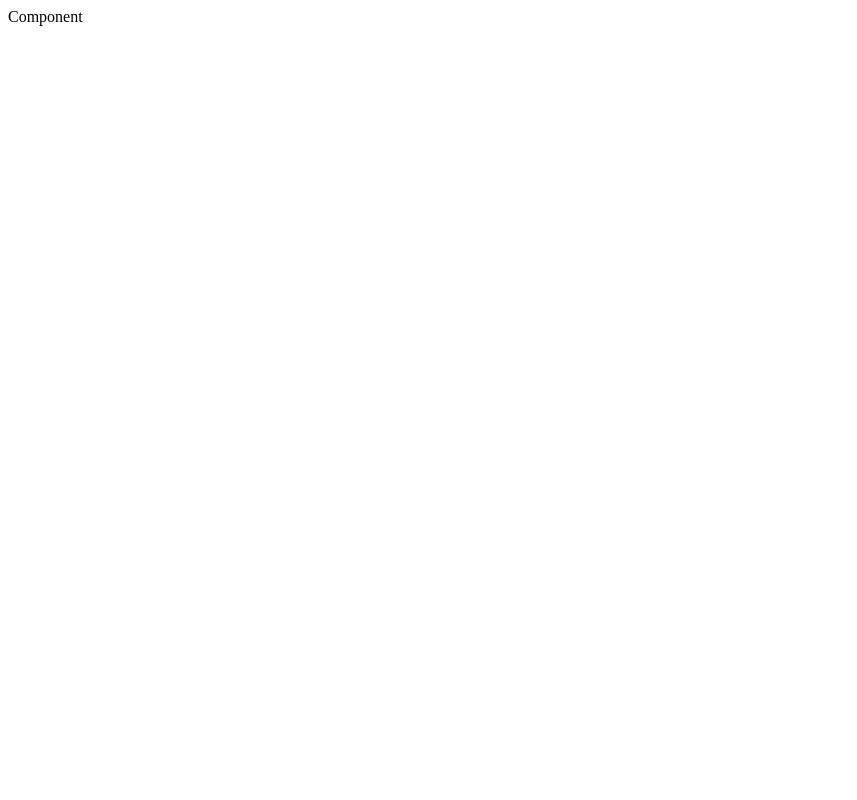
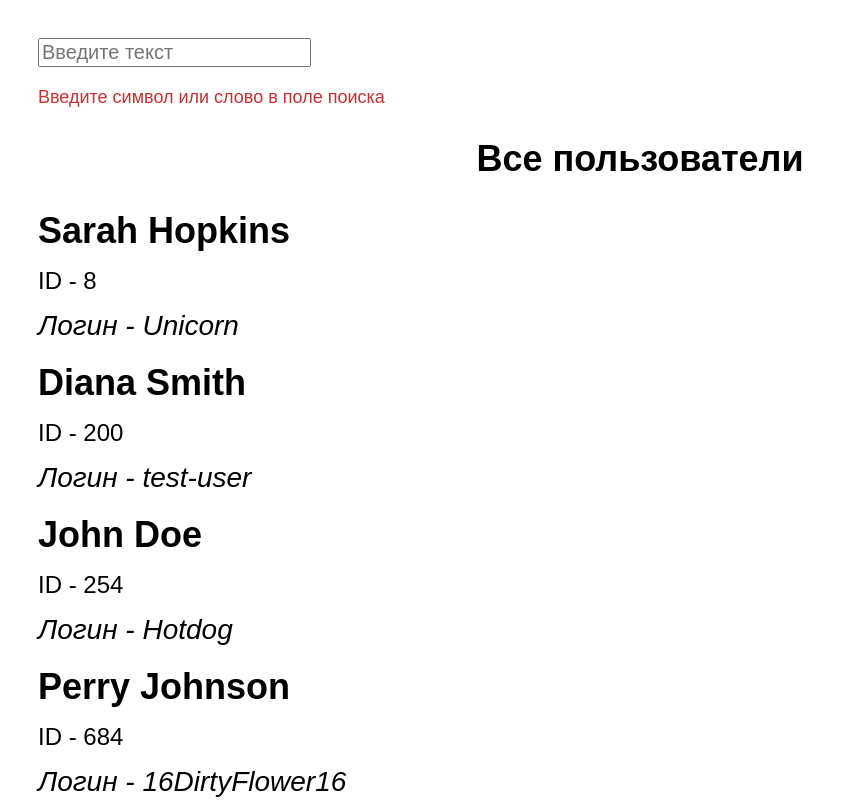
Before and after one commit to FiLLa-FaS/emphasoft, a React (Create React App) app: page /users in a window 1280 px wide. Shown: the top 800 px of the page, without its empty margins (0-857 px from the left). Built offline with nearby package versions, Linux system fonts and the light colour scheme; the HTML template or start-up script is replaced by a standard one.

Commit message:
Add page with users

```diff
--- a/src/ViewAuth.js
+++ b/src/ViewAuth.js
@@ -1,13 +1,12 @@
 import React, {useState} from 'react'
 import styled from 'styled-components'
 import {FormAuth} from './components'
-import Cookies from 'js-cookie'
+import { NavLink } from 'react-router-dom'
 
 const ViewAuth = () => {
 
+
     const [isSubmitting, setIsSubmitting] = useState(false);
-    const axios = require('axios').default;
-    const token = Cookies.get('token')
 
     const showAuth = () => {
         if(isSubmitting) {
@@ -23,31 +22,52 @@ const ViewAuth = () => {
         setIsSubmitting(true)
     }
 
-    const getUsers = (token) => {
-        axios.get(
-            'http://emphasoft-test-assignment.herokuapp.com/api/v1/users/',
-            { headers: { Authorization: `Bearer ${token}` } }
-          )
-      .then((response) => {
-        console.log(response, 'response');
-      })
-      .catch((error) => {
-        console.log(error, 'error');
-      });
-      }
+    // const getUsers = (token) => {
+    //     axios.get(
+    //         'http://emphasoft-test-assignment.herokuapp.com/api/v1/users/',
+    //         { headers: { Authorization: `Bearer ${token}` } }
+    //       )
+    //   .then((response) => {
+    //     console.log(response, 'response');
+    //   })
+    //   .catch((error) => {
+    //     console.log(error, 'error');
+    //   });
+    //   }
 
-
-
-    return <Wrapper>
-    {showAuth()}
-    {isSubmitting && getUsers(token)}
-    </Wrapper>
+    return  <Wrapper>
+                {showAuth()}
+                {isSubmitting &&
+                    <p className="auth-link">
+                        <NavLink to={"/users"}>Перейти на страницу пользователей</NavLink>
+                    </p> }
+            </Wrapper>
 }
 
 const Wrapper = styled.div`
-.success-auth {
     font-family: Arial, Helvetica, sans-serif;
-    text-align: center;
+    padding: 30px;
+
+    .success-auth {
+        text-align: center;
+        font-size: 36px;
+    }
+
+    .auth-link {
+        margin: 0;
+        padding: 0;
+        font-size: 18px;
+        text-align: center;
+        a {
+
+            color:#c93030;
+            transition: color 0.2s;
+
+            &:hover {
+                color: red;
+            }
+        }
+
 }
 `
 
--- a/src/ViewUsers.js
+++ b/src/ViewUsers.js
@@ -1,10 +1,132 @@
-import React from 'react'
+import React, { useState, useEffect } from 'react'
 import styled from 'styled-components'
+import { sortBy, debounce } from 'lodash'
+import {ListUsers, Input} from './components'
+// import Cookies from 'js-cookie'
 
 const ViewUsers = () => {
-    return <Wrapper>Component</Wrapper>
+
+    const USERS = [
+        {
+            id: 254,
+            first_name: 'John',
+            last_name: 'Doe',
+            username: 'Hotdog',
+            password: '1234abcd',
+            is_active: false,
+            is_superuser: false
+        },
+        {
+            id: 8,
+            first_name: 'Sarah',
+            last_name: 'Hopkins',
+            username: 'Unicorn',
+            password: '4321dcba',
+            is_active: false,
+            is_superuser: false
+        },
+        {
+            id: 3046,
+            first_name: 'Henry',
+            last_name: 'McMillan',
+            username: 'Henry2012',
+            password: '5678efgh',
+            is_active: false,
+            is_superuser: false
+        },
+        {
+            id: 200,
+            first_name: 'Diana',
+            last_name: 'Smith',
+            username: 'test-user',
+            password: '8765',
+            is_active: false,
+            is_superuser: false
+        },
+        {
+            id: 684,
+            first_name: 'Perry',
+            last_name: 'Johnson',
+            username: '16DirtyFlower16',
+            password: 'sandwich',
+            is_active: false,
+            is_superuser: false
+        },
+    ]
+
+    const currentUsers = USERS
+    const sortedUsers = sortBy(currentUsers, 'id')
+
+
+    const [searchTerm, setSearchTerm] = useState("");
+    const [searchResults, setSearchResults] = useState([]);
+
+    const handleChange = (e) => {
+        setSearchTerm(e.target.value);
+      };
+
+      useEffect(
+        debounce(() => {
+          if (searchTerm) {
+            const results = sortedUsers.filter((user) =>
+              user.username.toLowerCase().includes(searchTerm)
+            );
+            setSearchResults(results);
+          }
+        }, 2000),
+        [searchTerm]
+      );
+
+      const showSearchResults = (searchResults) => {
+        if (searchTerm) {
+          if (searchResults.length > 0) {
+            return <ListUsers title="Найденные результаты" users={searchResults} />;
+          } else return <ErrorMessage>Результатов не найдено</ErrorMessage>;
+        } else
+          return (
+            <ErrorMessage>Введите символ или слово в поле поиска</ErrorMessage>
+          );
+      };
+
+        // const axios = require('axios').default;
+        // const token = Cookies.get('token')
+    //     const getUsers = (token) => {
+    //     axios.get(
+    //         'http://emphasoft-test-assignment.herokuapp.com/api/v1/users/',
+    //         { headers: { Authorization: `Bearer ${token}` } }
+    //       )
+    //   .then((response) => {
+    //     console.log(response, 'response');
+    //   })
+    //   .catch((error) => {
+    //     console.log(error, 'error');
+    //   });
+    //   }
+
+      const showUsers = () => {
+          return <ListUsers title="Все пользователи" users={sortedUsers}/>
+      }
+
+
+    return <Wrapper>
+    <Input
+        value={searchTerm}
+        placeholder="Введите текст"
+        onChange={handleChange}
+      />
+        {showSearchResults(searchResults)}
+      {showUsers()}
+    </Wrapper>
 }
 
-const Wrapper = styled.div``
+const Wrapper = styled.div`
+padding: 30px;
+`
+const ErrorMessage = styled.p`
+font-family: Arial, Helvetica, sans-serif;
+  font-size: 18px;
+  color: #c93030;
+  margin: 0;
+`;
 
 export default ViewUsers
--- /dev/null
+++ b/src/components/Input/index.js
@@ -0,0 +1,14 @@
+import React from "react";
+import styled from "styled-components";
+
+const Input = (props) => {
+  return <Wrapper {...props} />;
+};
+
+const Wrapper = styled.input`
+  margin-bottom: 20px;
+  font-family: Arial, Helvetica, sans-serif;
+  font-size: 20px;
+`;
+
+export default Input;
--- /dev/null
+++ b/src/components/ListUsers/index.js
@@ -0,0 +1,57 @@
+import React from 'react'
+import styled from 'styled-components'
+
+const ListUsers = ({users, title}) => {
+    return <Wrapper>
+    <h2 className="title">{title}</h2>
+        {users.map(user => (
+                    <li key={user.id} className="user-item">
+                        <h2 className="user-item__title">{user.first_name} {user.last_name}</h2>
+                        <p className="user-item__id">ID - {user.id}</p>
+                        <p className="user-item__username">Логин - {user.username}</p>
+                    </li>
+                ))}
+    </Wrapper>
+}
+
+const Wrapper = styled.ul`
+font-family: Arial, Helvetica, sans-serif;
+list-style: none;
+padding: 0;
+
+.title {
+    text-align: center;
+  font-weight: 900;
+  font-size: 36px;
+}
+
+.user-item {
+margin-top: 20px;
+
+&:first-of-type {
+    margin-top: 0;
+}
+
+    &__title {
+        margin: 0;
+        padding: 0;
+        font-size: 36px;
+        font-weight: 700;
+    }
+
+    &__id {
+        padding: 0;
+        margin: 15px 0 0 0;
+        font-size: 24px;
+    }
+
+    &__username {
+        padding: 0;
+        margin: 15px 0 0 0;
+        font-size: 28px;
+        font-style: italic;
+    }
+}
+`
+
+export default ListUsers
--- a/src/components/index.js
+++ b/src/components/index.js
@@ -1,3 +1,5 @@
 import FormAuth from './FormAuth'
+import ListUsers from './ListUsers'
+import Input from './Input'
 
-export {FormAuth}
+export {FormAuth, ListUsers, Input}
```
